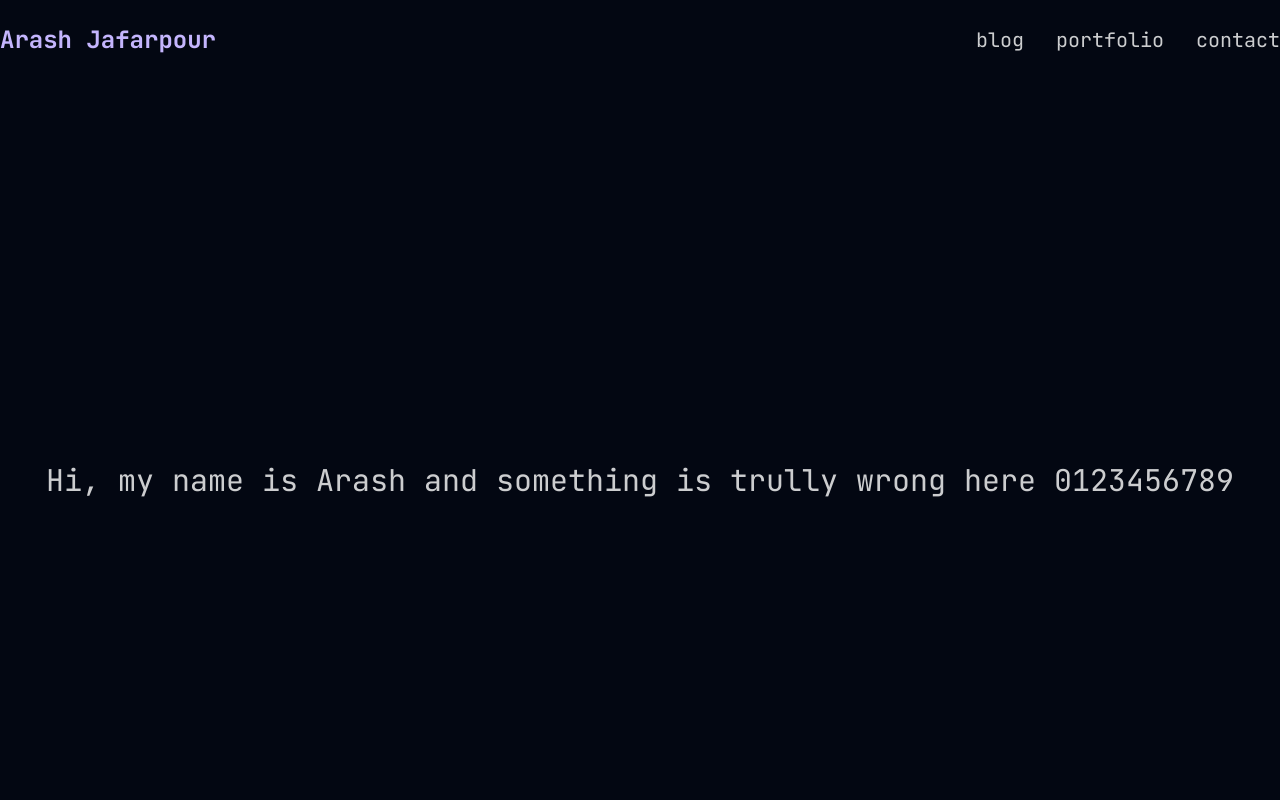
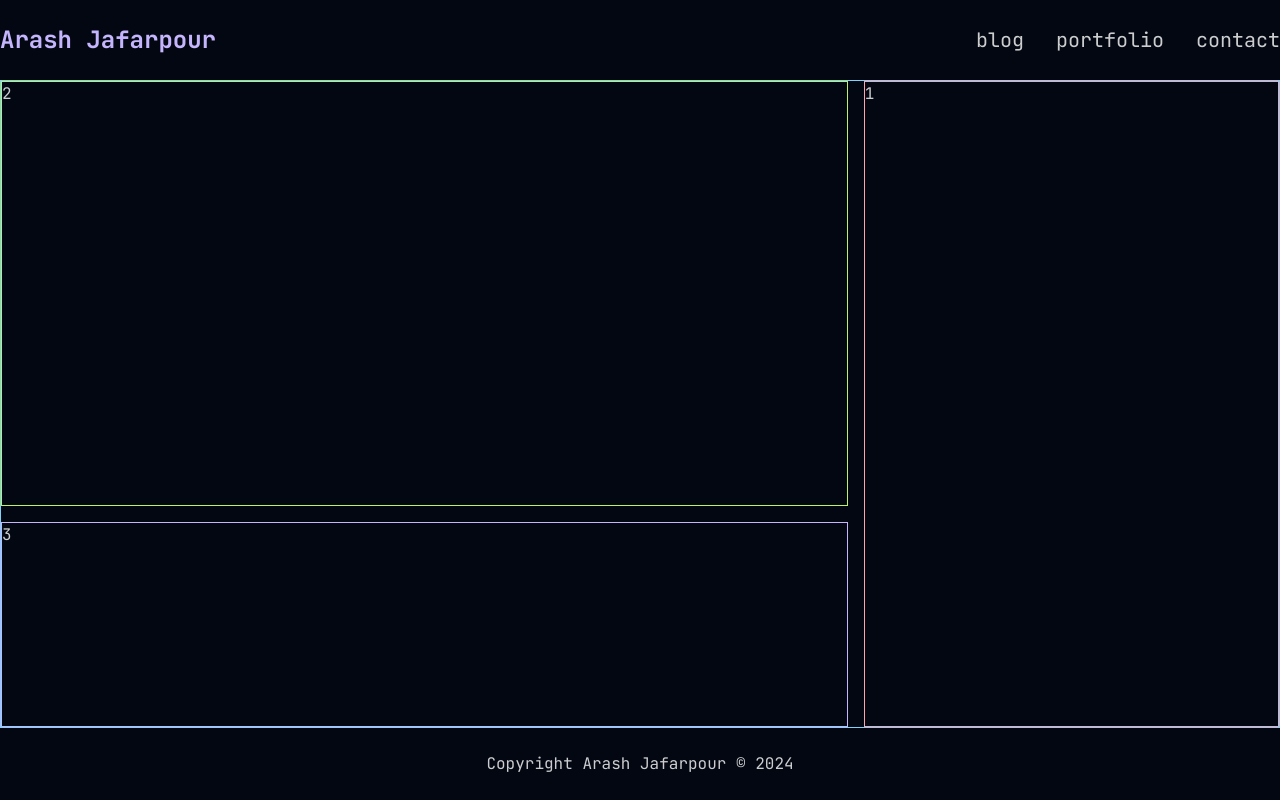
Before and after one commit to Arashjp8/Portfolog, a Next.js app: page / in a window 1280 px wide. Shown: the top 800 px of the page. Built offline with nearby package versions, Linux system fonts and the light colour scheme.

Commit message:
[checkpoint] - adding the main grid to landing page

```diff
--- a/app/page.tsx
+++ b/app/page.tsx
@@ -4,16 +4,25 @@ import Navbar from "@/components/Navbar";
 export default function Home() {
   return (
     <div
+      style={{ gridTemplateRows: "auto 1fr auto" }}
       className={
         "bg-gray-950 text-white/80 min-h-screen grid grid-cols-1 items-cneter"
       }
     >
       <Navbar />
-      <main>
+      <main className={"container mx-auto"}>
         <div
-          className={"text-3xl w-full h-lvh flex justify-center items-center"}
+          className={
+            "grid grid-cols-1 md:grid-cols-3 gap-4 border border-sky-300 h-full min-h-[600px]"
+          }
         >
-          Hi, my name is Arash and something is trully wrong here 0123456789
+          <div className={"md:col-span-2 grid grid-rows-3 gap-4"}>
+            <div className={"border border-lime-300 row-span-2"}>2</div>
+            <div className={"border border-violet-300 row-span-1"}>3</div>
+          </div>
+          <div className={"grid grid-rows-2 gap-4"}>
+            <div className={"border border-rose-300 row-span-2"}>1</div>
+          </div>
         </div>
       </main>
       <Footer />
--- a/components/Navbar.tsx
+++ b/components/Navbar.tsx
@@ -9,14 +9,14 @@ export default function Navbar() {
             "flex flex-col md:flex-row justify-center md:justify-between items-center h-full space-y-4 md:space-y-0 py-2"
           }
         >
-          <a
+          <Link
             href={"#"}
             className={
               "flex items-center justify-center md:justify-start w-full md:w-auto text-2xl text-violet-300 font-bold"
             }
           >
             <h1>Arash Jafarpour</h1>
-          </a>
+          </Link>
           <ul
             className={
               "flex flex-col md:flex-row space-y-4 md:space-y-0 md:space-x-8 items-center md:items-end w-full md:w-auto"
```
